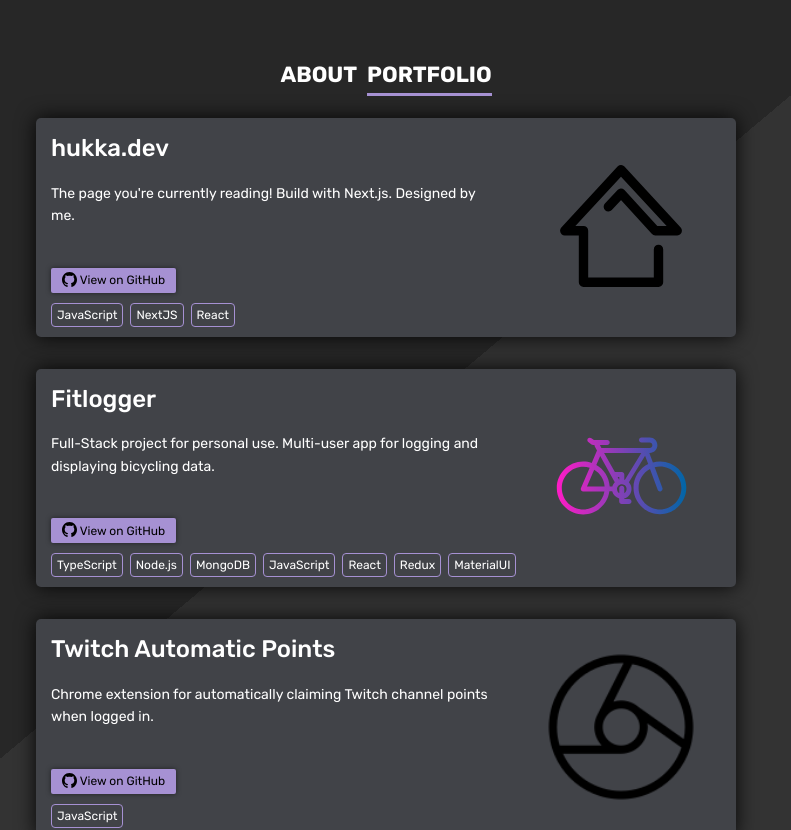
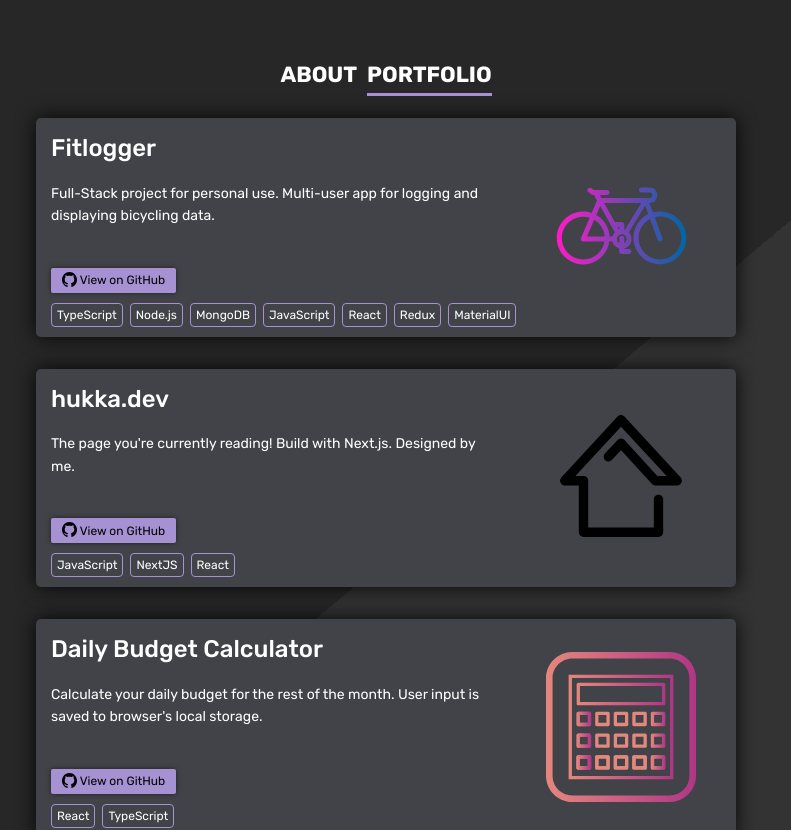
Before and after one commit to thukka/hukka_dev, a Next.js app: page /portfolio in a window 1280 px wide. Shown: the top 830 px of the page, without its empty margins (254-1045 px from the left). Built offline with nearby package versions, Linux system fonts and the light colour scheme.

Commit message:
add latest project

```diff
--- a/components/portfolio-projects.js
+++ b/components/portfolio-projects.js
@@ -1,12 +1,4 @@
 export const projectsArr = [
-  {
-    name: "hukka.dev",
-    description: "The page you're currently reading! Build with Next.js. Designed by me.",
-    technology: "JavaScript, NextJS, React",
-    img: "home.svg",
-    imgAlt: "Icon of a house.",
-    url: "https://github.com/thukka/hukka_dev"
-  },
   {
     name: "Fitlogger",
     description: "Full-Stack project for personal use. Multi-user app for logging and displaying bicycling data.",
@@ -16,6 +8,23 @@
     url: "https://github.com/thukka/fitlogger"
   },
   {
+    name: "hukka.dev",
+    description: "The page you're currently reading! Build with Next.js. Designed by me.",
+    technology: "JavaScript, NextJS, React",
+    img: "home.svg",
+    imgAlt: "Icon of a house.",
+    url: "https://github.com/thukka/hukka_dev"
+  },
+  ,{
+    name: "Daily Budget Calculator",
+    description: "Calculate your daily budget for the rest of the month. User input is saved to browser's local storage.",
+    technology: "React, TypeScript",
+    img: "calculator.svg",
+    imgAlt: "Icon of a calculator.",
+    url: "https://github.com/thukka/daily-budget-calc"
+  },
+  ,
+  {
     name: "Twitch Automatic Points",
     description: "Chrome extension for automatically claiming Twitch channel points when logged in.",
     technology: "JavaScript",
```
